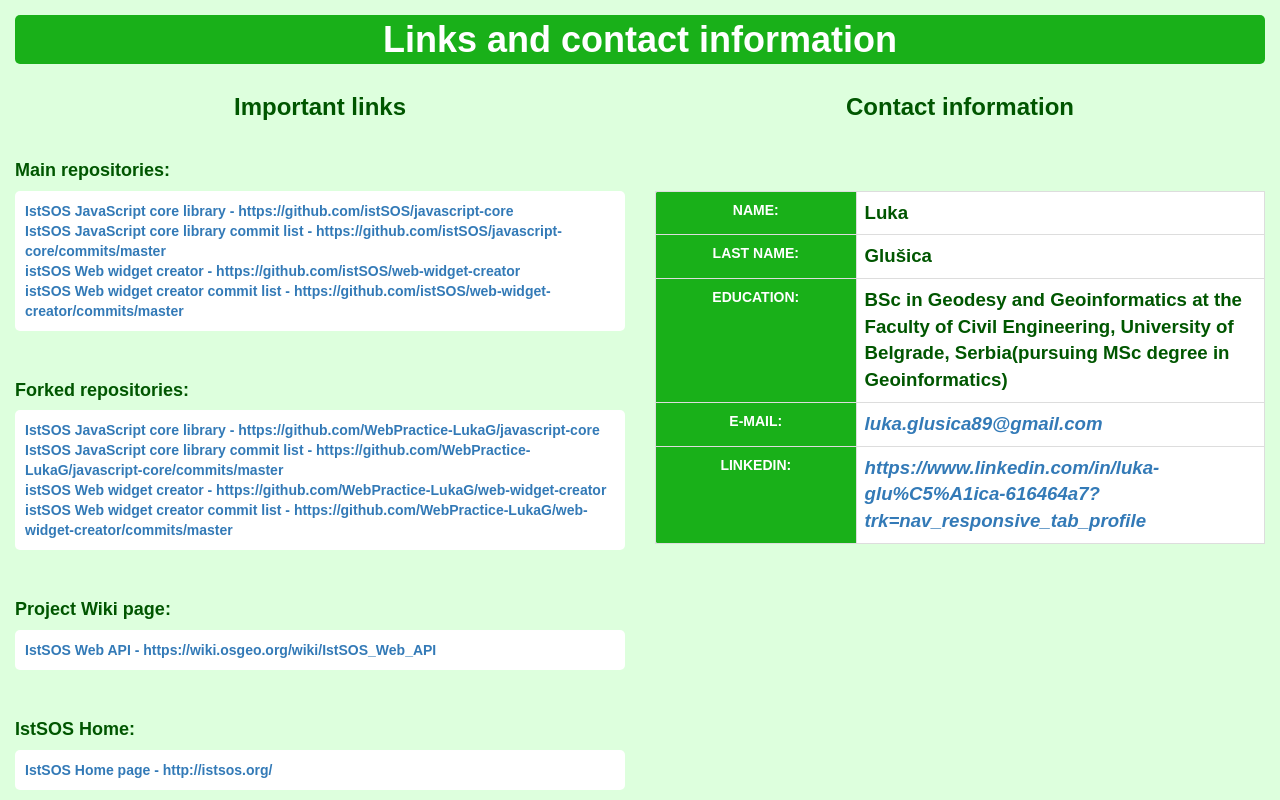
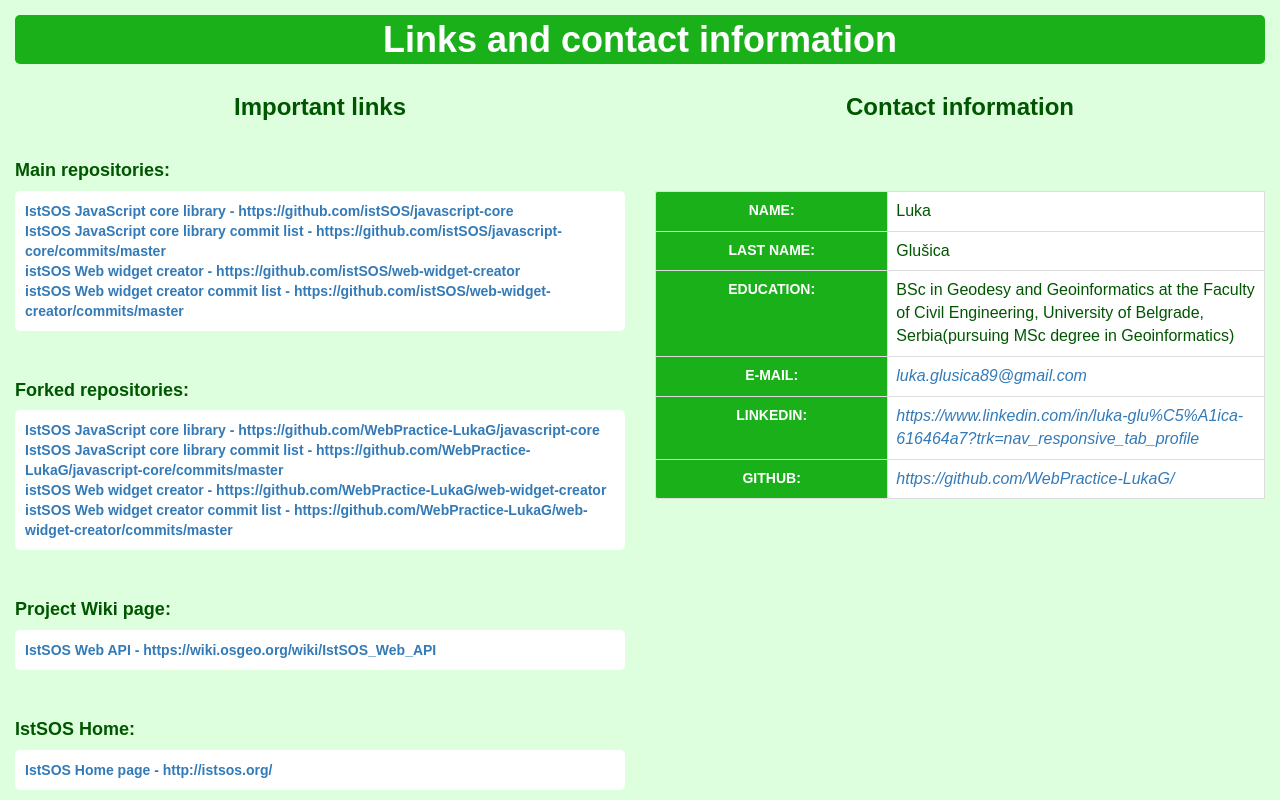
Before and after one commit to Luka-G/istSOS-Web-API, a website: page index.html in a window 1280 px wide. Shown: the part 3416-4216 px from the top of the page. Drawn offline with nearby package versions, Linux system fonts and the light colour scheme.

Commit message:
Minor change

```diff
--- a/index.html
+++ b/index.html
@@ -607,23 +607,27 @@
 			<table id="contact" class="bg-primary table table-bordered">
 				<tr>
 					<td class="text-center">NAME:</td>
-					<td class="text-left" style="font-size: 14pt; color: #005600; background-color: white !important">Luka</td>
+					<td class="text-left" style="font-size: 12pt; font-weight: normal; color: #005600; background-color: white !important">Luka</td>
 				</tr>
 				<tr>
 					<td class="text-center">LAST NAME:</td>
-					<td class="text-left" style="font-size: 14pt; color: #005600; background-color: white !important">Glušica</td>
+					<td class="text-left" style="font-size: 12pt; font-weight: normal; color: #005600; background-color: white !important">Glušica</td>
 				</tr>
 				<tr>
 					<td class="text-center">EDUCATION:</td>
-					<td class="text-left" style="font-size: 14pt; color: #005600; background-color: white !important">BSc in Geodesy and Geoinformatics at the Faculty of Civil Engineering, University of Belgrade, Serbia(pursuing MSc degree in Geoinformatics)</td>
+					<td class="text-left" style="font-size: 12pt; font-weight: normal; color: #005600; background-color: white !important">BSc in Geodesy and Geoinformatics at the Faculty of Civil Engineering, University of Belgrade, Serbia(pursuing MSc degree in Geoinformatics)</td>
 				</tr>
 				<tr>
 					<td class="text-center">E-MAIL:</td>
-					<td class="text-left" style="font-size: 14pt; background-color: white !important"><a><i>luka.glusica89@gmail.com</i></a></td>
+					<td class="text-left" style="font-size: 12pt; font-weight: normal; background-color: white !important"><a><i>luka.glusica89@gmail.com</i></a></td>
 				</tr>
 				<tr>
 					<td class="text-center">LINKEDIN:</td>
-					<td class="text-left" style="font-size: 14pt; background-color: white !important"><a href="https://www.linkedin.com/in/luka-glu%C5%A1ica-616464a7?trk=nav_responsive_tab_profile" target="_blank"><i>https://www.linkedin.com/in/luka-glu%C5%A1ica-616464a7?trk=nav_responsive_tab_profile</i></a></td>
+					<td class="text-left" style="font-size: 12pt; font-weight: normal; background-color: white !important"><a href="https://www.linkedin.com/in/luka-glu%C5%A1ica-616464a7?trk=nav_responsive_tab_profile" target="_blank"><i>https://www.linkedin.com/in/luka-glu%C5%A1ica-616464a7?trk=nav_responsive_tab_profile</i></a></td>
+				</tr>
+				<tr>
+					<td class="text-center">GITHUB:</td>
+					<td class="text-left" style="font-size: 12pt; font-weight: normal; background-color: white !important"><a href="https://github.com/WebPractice-LukaG/" target="_blank"><i>https://github.com/WebPractice-LukaG/</i></a></td>
 				</tr>
 			</table>
 		</div>
```
